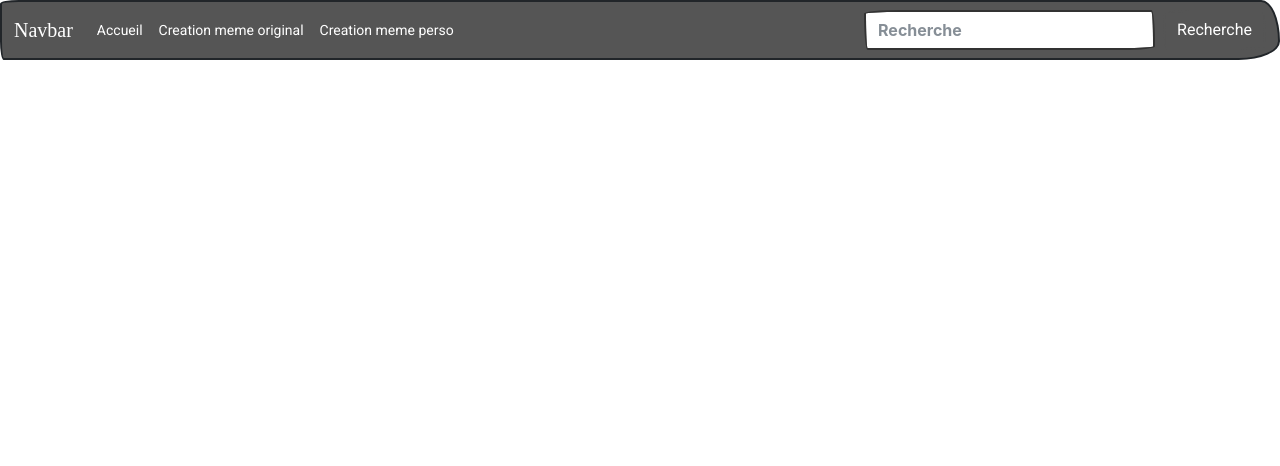
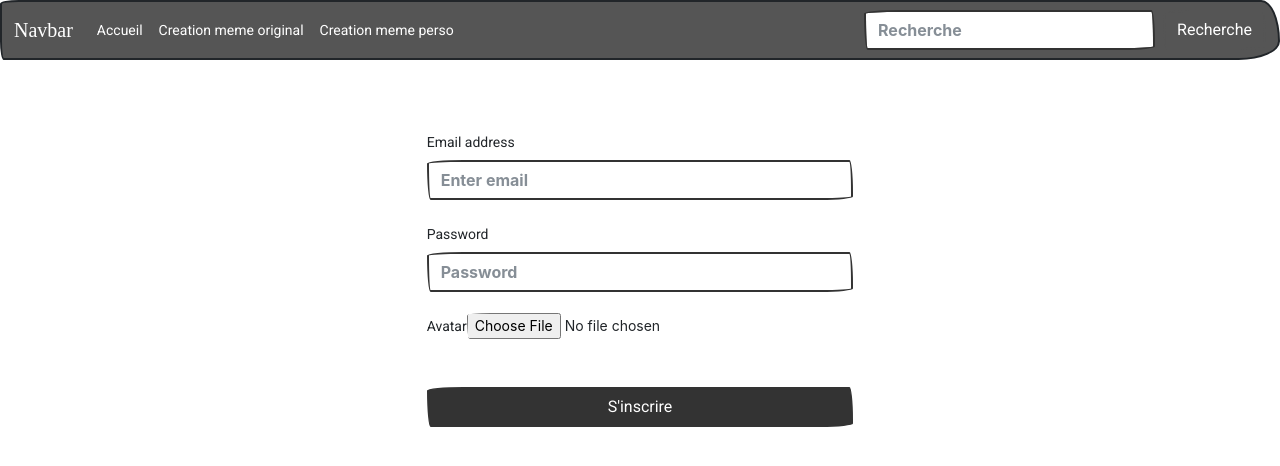
Before and after one commit to darwyn57/meme-generator, an Angular app: page /inscription in a window 1280 px wide. Shown: the top 466 px of the page. Built offline with nearby package versions, Linux system fonts and the light colour scheme; no server answers; a web font is replaced by a local one.

Commit message:
mise a jour

```diff
--- a/package.json
+++ b/package.json
@@ -24,6 +24,7 @@
     "rxjs": "~7.5.0",
     "tslib": "^2.3.0",
     "zone.js": "~0.11.4"
+
   },
   "devDependencies": {
     "@angular-devkit/build-angular": "^14.0.6",
--- a/src/app/accueil/accueil.component.html
+++ b/src/app/accueil/accueil.component.html
@@ -1,5 +1,6 @@
-<div *ngFor="let meme of listeMeme">
+<div class="d-flex flex-column mx-auto mt-5 col-2" *ngFor="let meme of listeMeme">
     {{meme.nom}}
+    <img style="max-width :200px;"[attr.src]="'http://localhost:4000/uploads/'+ meme.image_url">
     <button mat-raised-button (click)="onClickSupprimer(meme.nom)" >Supprimer</button>
 
 </div>
--- a/src/app/accueil/accueil.component.ts
+++ b/src/app/accueil/accueil.component.ts
@@ -16,7 +16,7 @@ export class AccueilComponent implements OnInit {
   }
 
   raffraichir(){ this.client.get("http://localhost:4000/memes")
-  .subscribe(listeMeme => this.listeMeme= listeMeme)
+  .subscribe(listeMeme => this.listeMeme = listeMeme)
 }
 
   onClickSupprimer(nomMeme : string){
--- a/src/app/app-routing.module.ts
+++ b/src/app/app-routing.module.ts
@@ -2,10 +2,12 @@ import { NgModule } from '@angular/core';
 import { RouterModule, Routes } from '@angular/router';
 import { AccueilComponent } from './accueil/accueil.component';
 import { CreationMemeOriginalComponent } from'./creation-meme-original/creation-meme-original.component';
+import { InscriptionComponent } from './inscription/inscription.component';
 
 const routes: Routes = [
   {path:"",component:AccueilComponent},
   {path:"creation-meme-original",component:CreationMemeOriginalComponent },
+  {path:"inscription",component: InscriptionComponent },
   {path:"**", component:AccueilComponent}
 ];
 
--- a/src/app/app.module.ts
+++ b/src/app/app.module.ts
@@ -11,12 +11,15 @@ import { FormsModule, ReactiveFormsModule } from '@angular/forms';
 import {MatButtonModule} from '@angular/material/button';
 import { HttpClientModule } from '@angular/common/http';
 import {MatIconModule} from '@angular/material/icon';
+import {MatProgressBarModule} from '@angular/material/progress-bar';
+import { InscriptionComponent } from './inscription/inscription.component';
+
 
 @NgModule({
   declarations: [
     AppComponent, // Le composant principal de l'application
     AccueilComponent, // Le composant de l'accueil
-    CreationMemeOriginalComponent // Le composant de la création de meme original
+    CreationMemeOriginalComponent, InscriptionComponent // Le composant de la création de meme original
   ],
   imports: [
     BrowserModule, // Le module de base de l'application
@@ -28,9 +31,8 @@ import {MatIconModule} from '@angular/material/icon';
     ReactiveFormsModule,
     MatButtonModule,
     HttpClientModule,
-    MatIconModule
-
-
+    MatIconModule,
+    MatProgressBarModule
 
   ],
   providers: [],
--- a/src/app/creation-meme-original/creation-meme-original.component.html
+++ b/src/app/creation-meme-original/creation-meme-original.component.html
@@ -18,6 +18,12 @@
       <button mat-mini-fab color="primary" (click)="$event.preventDefault(); inputImage.click()">
         <mat-icon>attach_file</mat-icon>
         </button>
+        <img [attr.src]="sourceImage" style="max-width: 100px">
+        <mat-progress-bar class="mb-5"
+        *ngIf="progressionUpload"
+        mode="determinate"
+        [value]="progressionUpload"
+        ></mat-progress-bar>
   </div>
     <button mat-raised-button color="primary">Ajouter</button>
   </form>
--- a/src/app/creation-meme-original/creation-meme-original.component.ts
+++ b/src/app/creation-meme-original/creation-meme-original.component.ts
@@ -1,4 +1,4 @@
-import { HttpClient, HttpHeaders } from '@angular/common/http';
+import { HttpClient, HttpEventType, HttpHeaders } from '@angular/common/http';
 import { Component, OnInit } from '@angular/core';
 import { FormBuilder, FormControl, FormGroup, Validators } from '@angular/forms';
 
@@ -10,6 +10,8 @@ import { FormBuilder, FormControl, FormGroup, Validators } from '@angular/forms'
 export class CreationMemeOriginalComponent implements OnInit {
 
   public fichier: File | null = null
+  public sourceImage: String = "";
+  public progressionUpload: number | null = null;
 
   constructor(private client : HttpClient) { }
 
@@ -21,9 +23,14 @@ export class CreationMemeOriginalComponent implements OnInit {
 
   }
   onFichierChange(e: any) {
+    if(e.target.files[0]){
 
-    this.fichier = e.target.files[0];
+      this.fichier = e.target.files[0];
+      const reader = new FileReader();
+      reader.onload = (eventReader: any) => this.sourceImage = eventReader.target.result
+      reader.readAsDataURL(e.target.files[0]);
   }
+}
   onSubmit(){
     if (this.formulaire.valid){
 
@@ -38,8 +45,23 @@ export class CreationMemeOriginalComponent implements OnInit {
       //.set('Content-Type', 'application/json')
       .set('Access-Control-Allow-Origin', '*');
 
-      this.client.post("http://localhost:4000/meme", formData, { 'headers': headers } )
-      .subscribe(reponse =>alert ("meme ajouté"))
+      this.client.post("http://localhost:4000/meme", formData, { 'headers': headers,reportProgress:true,observe:'events' } )
+      .subscribe({
+        next: (retour)=>{
+          if(retour.type == HttpEventType.UploadProgress && retour.total ){
+            this.progressionUpload = Math.round(100*(retour.loaded / retour.total))
+          }
+        },
+          error: (e)=>{
+            if(e.status == 400){
+              alert("Image trop lourde")
+            }else{
+              alert("Erreur")
+            }
+          },
+          complete : ()=> alert("Meme ajouté")
+
+      })
     }
   }
 
--- /dev/null
+++ b/src/app/inscription/inscription.component.html
@@ -0,0 +1,55 @@
+<form class="d-flex flex-column mx-auto mt-5 col-4"[formGroup]="formulaire" (ngSubmit)="onSubmit()">
+    <div
+    [class.has-danger]="!formulaire.get('email')?.valid &&
+    formulaire.get('email')?.touched" class="form-group">
+        <label for="exampleInputEmail1" class="form-label mt-4">
+            Email address
+        </label>
+        <input
+        [class.is-invalid]="!formulaire.get('email')?.valid &&
+        formulaire.get('email')?.touched"
+        formControlName="email"
+        type="email"
+        class="form-control"
+        id="exampleInputEmail1"
+        aria-describedby="emailHelp"
+        placeholder="Enter email"/>
+        <div
+        *ngIf="formulaire.get('email')?.hasError('required')"
+        class="invalid-feedback">L'email est obligatoir</div>
+        <div
+        *ngIf="formulaire.get('email')?.hasError('pattern')"
+        class="invalid-feedback">Format d'email invalide</div>
+
+      </div>
+      <div
+      [class.has-danger]="formulaire.get('password')?.hasError('required') &&
+      formulaire.get('password')?.touched" class="form-group">
+        <label for="exampleInputPassword1"
+        class="form-label mt-4">Password</label>
+        <input [class.is-invalid]="formulaire.get('password')?.hasError('required') &&
+        formulaire.get('password')?.touched"
+        formControlName="password"
+        type="password"
+        class="form-control"
+        id="exampleInputPassword1"
+        placeholder="Password"/>
+        <div class="invalid-feedback">Le mot de passe obligatoir</div>
+      </div>
+
+      <div class="form-group">
+        <label
+        for="formFile"
+        class="form-label mt-4">Avatar
+    </label>
+        <input
+        class="form-control"
+        type="file"
+        class="mb-5"
+        id="formFile"
+        (change)="onChangeAvatar($event)">
+        <img style="max-width: 80px"[attr.src]="sourceAvatar"/>
+      </div>
+
+      <button type="submit" class="btn btn-primary">S'inscrire</button>
+</form>
--- /dev/null
+++ b/src/app/inscription/inscription.component.ts
@@ -0,0 +1,56 @@
+import { HttpClient, HttpHeaders } from '@angular/common/http';
+import { Component, OnInit } from '@angular/core';
+import { FormControl, FormGroup, Validators } from '@angular/forms';
+
+@Component({
+  selector: 'app-inscription',
+  templateUrl: './inscription.component.html',
+  styleUrls: ['./inscription.component.scss']
+})
+export class InscriptionComponent implements OnInit {
+  public avatar: File | null = null
+  public sourceAvatar: String = ""
+
+  public formulaire: FormGroup = new FormGroup(
+    {
+      email : new FormControl("",[Validators.required, Validators.pattern("^[a-z0-9._%+-]+@[a-z0-9.-]+\\.[a-z]{2,4}$")]),
+      password : new FormControl("",[Validators.required])
+    }
+  );
+
+
+
+  constructor(private client : HttpClient) { }
+
+  ngOnInit(): void {
+  }
+
+  onChangeAvatar(e: any){
+    if(e.target.files[0]){
+      this.avatar = e.target.files[0];
+      const reader = new FileReader();
+      reader.onload = (eventReader: any) => this.sourceAvatar = eventReader.target.result
+      reader.readAsDataURL(e.target.files[0]);
+    }
+  }
+  onSubmit()
+    {
+      this.formulaire.markAllAsTouched();
+
+      if(this.formulaire.valid){
+        const headers = new HttpHeaders()
+        // .set('content-type', 'application/json')
+        .set('Access-Control-Allow-Origin', '*');
+        const formData = new FormData();
+        if(this.avatar){
+          formData.append("image",this.avatar);
+        }
+        formData.append("utilisateur",JSON.stringify(this.formulaire.value));
+
+
+        this.client
+        .post("http://localhost:4000/utilisateur",formData , {headers})
+        .subscribe(retour =>console.log(retour))
+      }
+    }
+  }
```
Also changed, not shown: src/app/inscription/inscription.component.scss (added), 1 other file (tests, documents, lock files or other folders).
